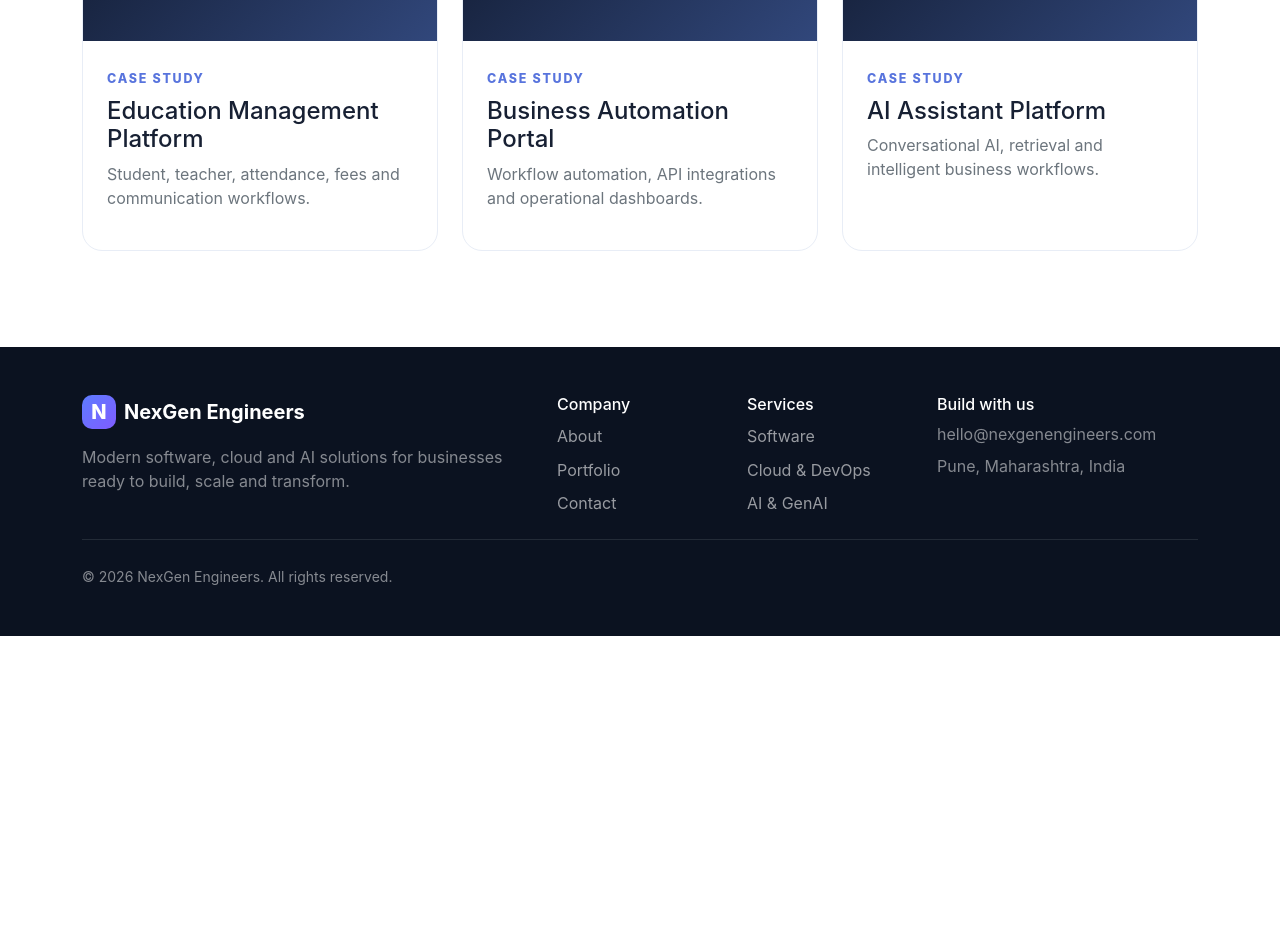
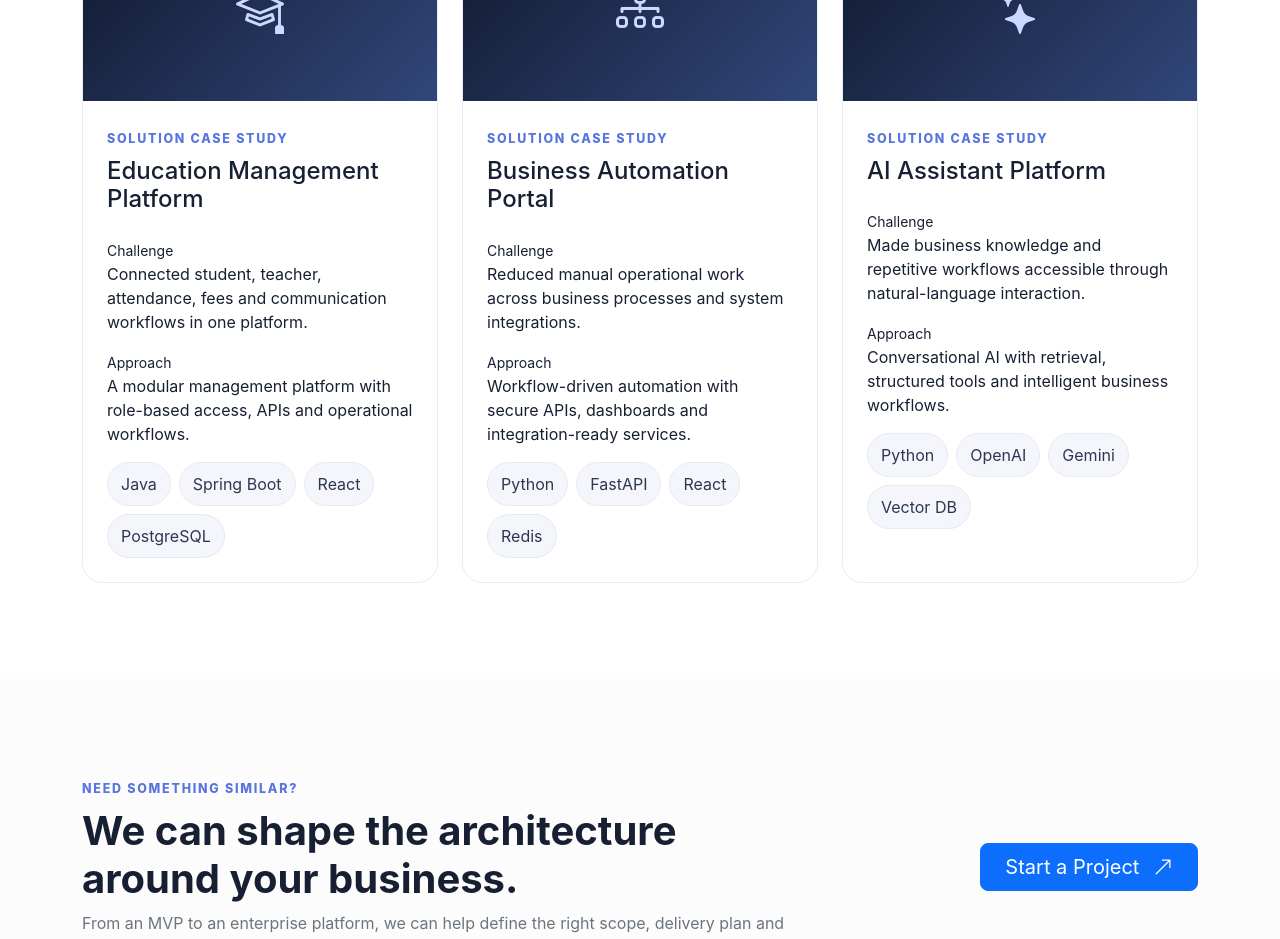
Before and after one commit to AmitKumarPrasad/nexgen-engineers-website, a React (Vite) app: page /portfolio in a window 1280 px wide. Shown: the part 600-1539 px from the top of the page. Before the commit the page ends 1236 px from the top, so only its background shows below. Built offline with nearby package versions, Linux system fonts and the light colour scheme.

Commit message:
feat: enrich portfolio case studies

```diff
--- a/src/pages/Portfolio.jsx
+++ b/src/pages/Portfolio.jsx
@@ -1,7 +1,41 @@
 import SEO from '../components/SEO';
 import Intro from '../components/Intro';
 
-const projects=[['Education Management Platform','Student, teacher, attendance, fees and communication workflows.'],['Business Automation Portal','Workflow automation, API integrations and operational dashboards.'],['AI Assistant Platform','Conversational AI, retrieval and intelligent business workflows.']];
+const projects = [
+  { title: 'Education Management Platform', icon: 'bi-mortarboard', problem: 'Connected student, teacher, attendance, fees and communication workflows in one platform.', solution: 'A modular management platform with role-based access, APIs and operational workflows.', stack: ['Java', 'Spring Boot', 'React', 'PostgreSQL'] },
+  { title: 'Business Automation Portal', icon: 'bi-diagram-3', problem: 'Reduced manual operational work across business processes and system integrations.', solution: 'Workflow-driven automation with secure APIs, dashboards and integration-ready services.', stack: ['Python', 'FastAPI', 'React', 'Redis'] },
+  { title: 'AI Assistant Platform', icon: 'bi-stars', problem: 'Made business knowledge and repetitive workflows accessible through natural-language interaction.', solution: 'Conversational AI with retrieval, structured tools and intelligent business workflows.', stack: ['Python', 'OpenAI', 'Gemini', 'Vector DB'] }
+];
 
-export default function Portfolio(){ return <>
-    <SEO title="Portfolio | NexGen Engineers" description="Explore software and AI solution concepts from NexGen Engineers across modern digital products and platforms." /><Intro eyebrow="Portfolio" title="Selected solution patterns." text="A preview of the kinds of platforms and products NexGen can deliver."/><section className="section-space"><div className="container"><div className="row g-4">{projects.map(([title,text])=><div className="col-lg-4" key={title}><div className="project-card h-100"><div className="project-visual"><i className="bi bi-grid-3x3-gap"></i></div><div className="p-4"><span className="eyebrow">Case study</span><h4 className="mt-2">{title}</h4><p className="text-secondary">{text}</p></div></div></div>)}</div></div></section></>}
+export default function Portfolio() {
+  return <>
+    <SEO title="Portfolio | NexGen Engineers" description="Explore software and AI solution concepts from NexGen Engineers across modern digital products and platforms." />
+    <Intro eyebrow="Portfolio" title="Solutions built around real business needs." text="Explore representative solution patterns across education, automation and AI. Each engagement is shaped around the client's users, workflows and technical constraints." />
+    <section className="section-space">
+      <div className="container">
+        <div className="row g-4">
+          {projects.map(project => <div className="col-lg-4" key={project.title}>
+            <article className="project-card h-100">
+              <div className="project-visual"><i className={'bi ' + project.icon}></i></div>
+              <div className="p-4">
+                <span className="eyebrow">Solution case study</span>
+                <h4 className="mt-2">{project.title}</h4>
+                <div className="case-block mt-4"><small>Challenge</small><p>{project.problem}</p></div>
+                <div className="case-block"><small>Approach</small><p>{project.solution}</p></div>
+                <div className="d-flex flex-wrap gap-2 mt-3">{project.stack.map(tech => <span className="mini-chip" key={tech}>{tech}</span>)}</div>
+              </div>
+            </article>
+          </div>)}
+        </div>
+      </div>
+    </section>
+    <section className="section-space bg-light-subtle">
+      <div className="container">
+        <div className="row align-items-center g-4">
+          <div className="col-lg-8"><span className="eyebrow">Need something similar?</span><h2 className="display-6 fw-bold mt-2">We can shape the architecture around your business.</h2><p className="text-secondary mb-0">From an MVP to an enterprise platform, we can help define the right scope, delivery plan and technology choices.</p></div>
+          <div className="col-lg-4 text-lg-end"><a className="btn btn-primary btn-lg px-4" href="/contact">Start a Project <i className="bi bi-arrow-up-right ms-2"></i></a></div>
+        </div>
+      </div>
+    </section>
+  </>;
+}
```
